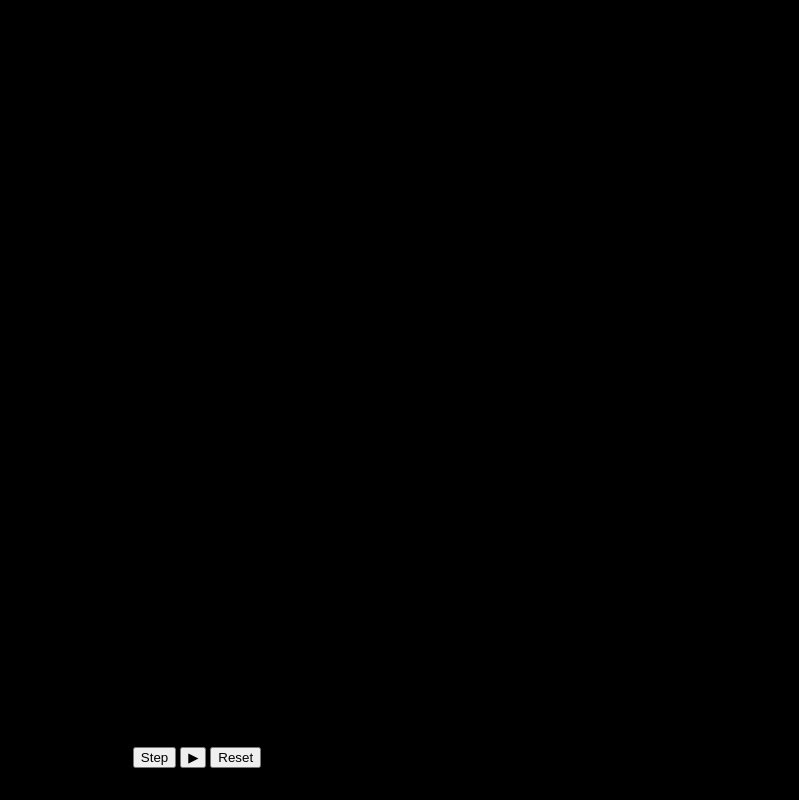
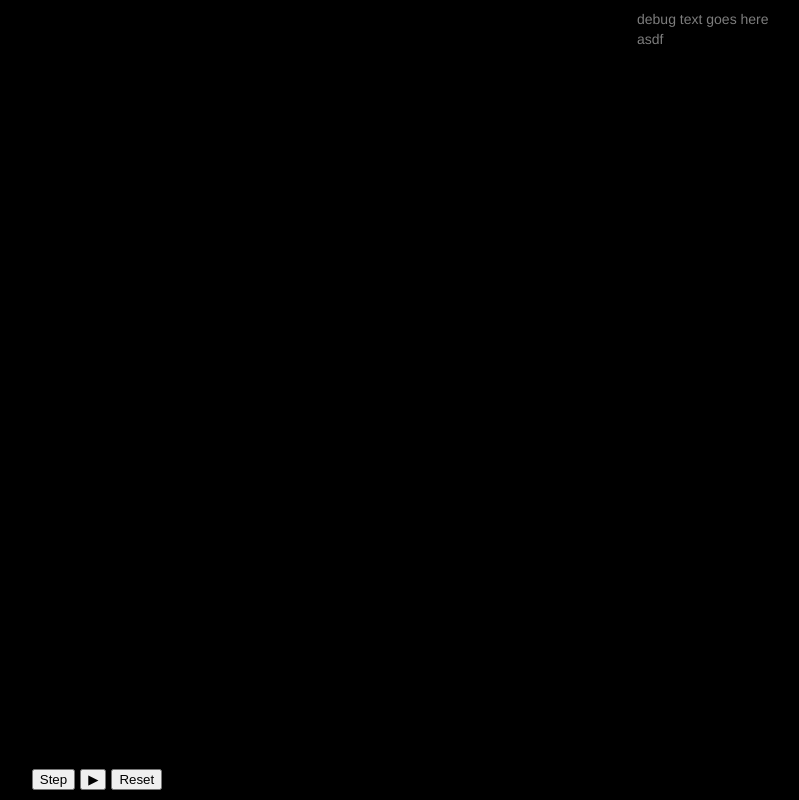
Before and after one commit to oryjkov/oryjkov.github.io, a plain HTML site: page tetris/index.html in a window 1280 px wide. Shown: the whole page, without its empty margins (443-1242 px from the left). Drawn offline with Linux system fonts and the light colour scheme; no server answers.

Commit message:
new version

```diff
--- a/tetris/index.html
+++ b/tetris/index.html
@@ -1,32 +1,47 @@
-<html><head><meta content="text/html;charset=utf-8" http-equiv="Content-Type"/><style>html,
-body {
-  margin: 0;
-  padding: 0;
-  text-align: center;
-}
-
+<!doctype html><html><head><meta content="text/html;charset=utf-8" http-equiv="Content-Type"/><style>html,
 body {
   font: 14px "Helvetica Neue", Helvetica, Arial, sans-serif;
   line-height: 1.4em;
-  color: #4d4d4d;
-  min-width: 230px;
-  margin: 0 auto;
-  -webkit-font-smoothing: antialiased;
-  -moz-font-smoothing: antialiased;
-  font-smoothing: antialiased;
-  font-weight: 300;
+  color: #7d7d7d;
   background-color: #000000;
+  width: 100%;
+  height: 100%;
+  display: flex;
+  margin: 0px;
 }
 
-.game-area {
-  width: 94%;
-  height: 94%;
-  margin: 20px auto;
+#main-container {
+  display: flex;
+  width: 100%;
 }
 
-.game-buttons {
-  width: 100%;
-  margin-top: 20px;
+#game-area {
+  flex: 1 1 auto;
+  display: flex;
+  flex-direction: column;
+}
+
+#canvas-div {
+  flex: 1 1 auto;
+  margin: 10px;
+  height: 10%;
+}
+
+#game-buttons {
+  flex: 0 1 auto;
+  display: flex;
+  gap: 5px;
+  margin: 10px;
+  flex-wrap: nowrap;
+  align-items: center;
+  justify-content: center;
+}
+
+#debug-area {
+  flex: 0 1 auto;
+  min-width: 200px;
+  margin: 10px auto;
+  white-space: pre-wrap;
 }</style><script defer="defer" src="index.js"></script></head><script>function resizeCanvas() {
   var canvas = document.getElementById('canvas');
   var par = canvas.parentElement;
@@ -42,4 +57,4 @@ var canvas = document.getElementById('canvas');
 
   canvas.width = width;
   canvas.height = height;
-}</script><body onload="resizeCanvas();" onresize="resizeCanvas();"><section class="game-area"><div id="canvas-div" class="game-area"><canvas id="canvas"/></div><div class="game-buttons"><button class="game-button" id="step" onclick="">Step</button> <button class="game-button" id="play-pause" onclick="">▶</button> <button class="game-button" id="reset" onclick="">Reset</button></div></section></body></html>
+}</script><body onload="resizeCanvas();" onresize="resizeCanvas();"><div id="main-container"><div id="game-area"><div id="canvas-div"><canvas id="canvas"></canvas></div><div id="game-buttons"><button class="game-button" id="step" onclick="">Step</button> <button class="game-button" id="play-pause" onclick="">▶</button> <button class="game-button" id="reset" onclick="">Reset</button></div></div><div id="debug-area">debug text goes here &#10;asdf</div></div></body></html>
```
Also changed, not shown: tetris/235.index.js, 2 other files. Lines whose indentation alone changed are shown as unchanged.
